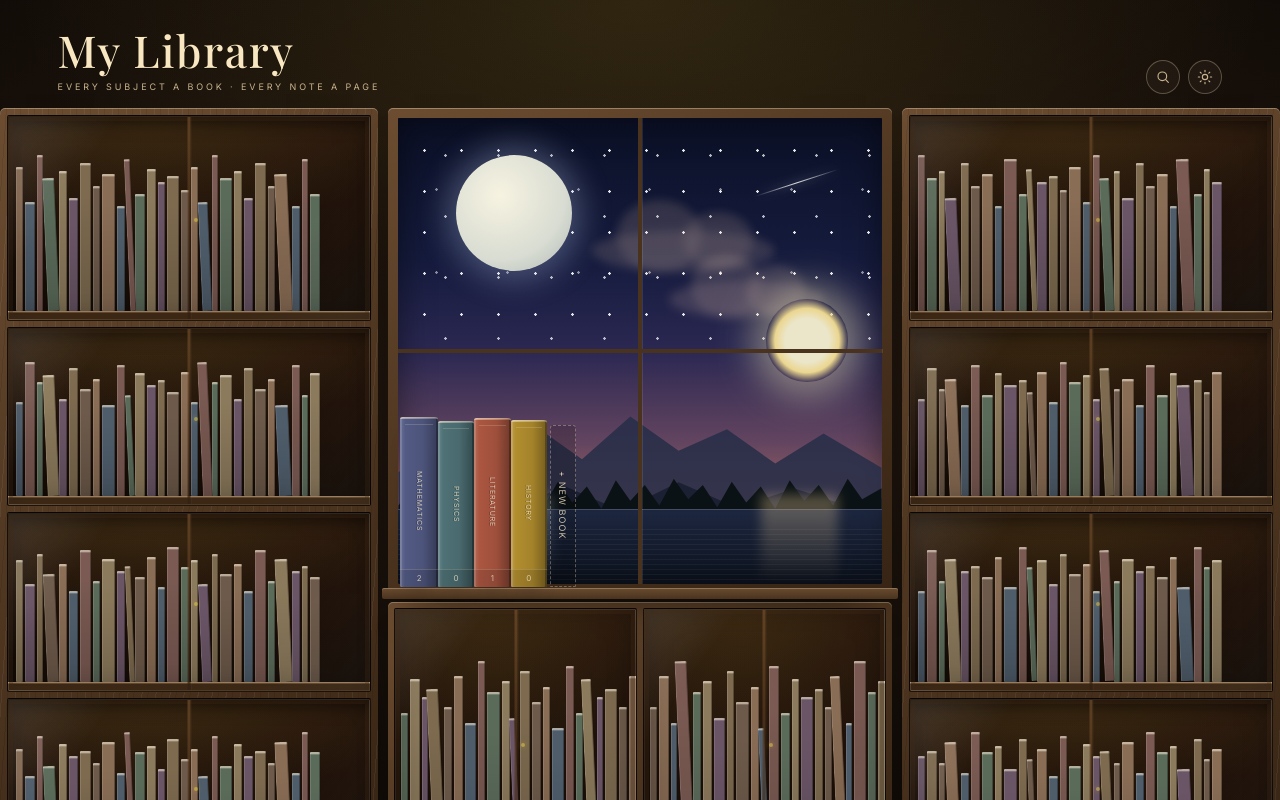
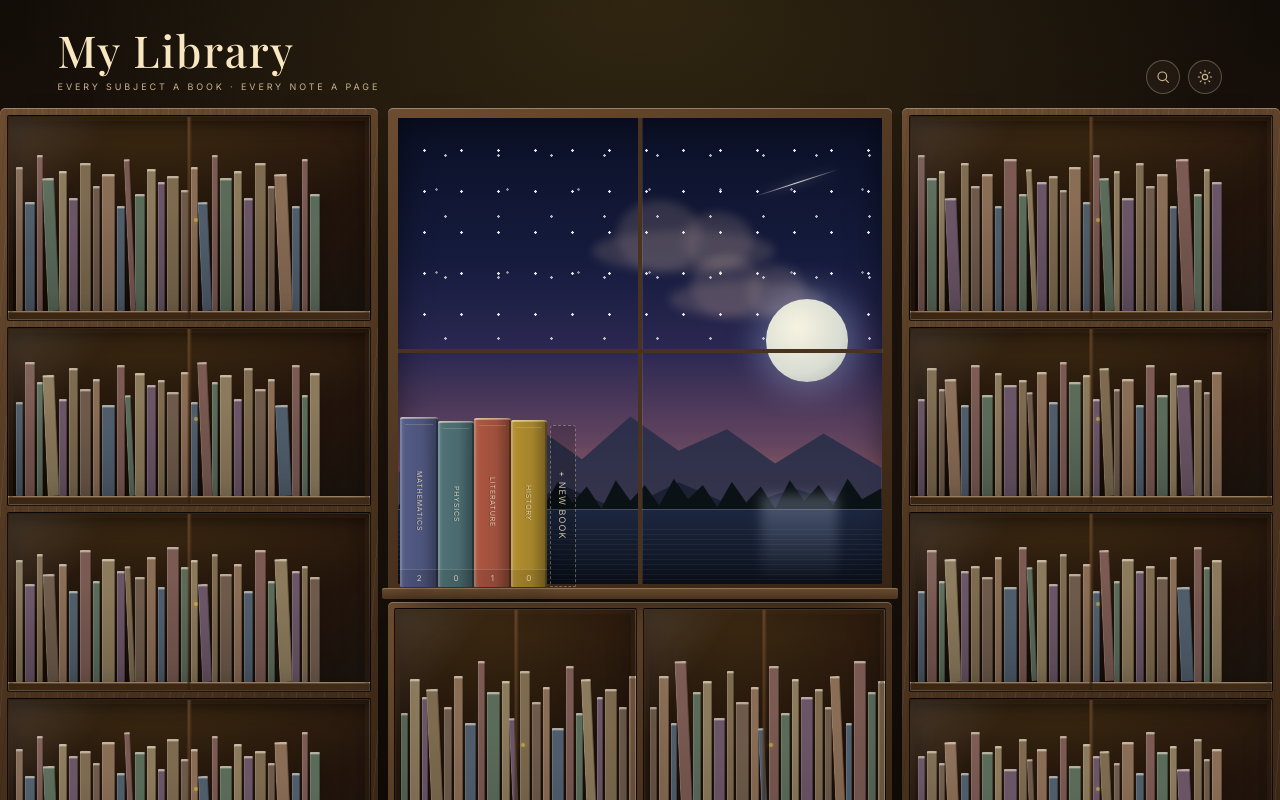
Before and after one commit to olcanaskar/my-library, a Next.js app: page / in a window 1280 px wide. Built offline with nearby package versions, Linux system fonts and the light colour scheme; a web font is replaced by a local one.

Commit message:
fix: show only the moon in dark mode at the sun's spot

```diff
--- a/app/globals.css
+++ b/app/globals.css
@@ -1210,9 +1210,10 @@ input::placeholder {
   --lake-top: #a9c6d2;
   --lake-bottom: #6f8fa0;
   --sun-opacity: 1;
-  --moon-opacity: 0.55;
+  --moon-opacity: 0;
   --cloud-opacity: 0.9;
   --stars-opacity: 0;
+  --lake-glow: rgba(255, 220, 160, 0.6);
 
   height: 100dvh;
   overflow: hidden;
@@ -1249,10 +1250,11 @@ html[data-theme="dark"] .library-scene.library-room {
   --treeline: #0b1215;
   --lake-top: #1d2740;
   --lake-bottom: #0b111c;
-  --sun-opacity: 1;
+  --sun-opacity: 0;
   --moon-opacity: 1;
   --cloud-opacity: 0.45;
   --stars-opacity: 1;
+  --lake-glow: rgba(210, 225, 255, 0.5);
 
   background:
     radial-gradient(70% 55% at 50% 0%, rgba(253, 224, 71, 0.1), transparent 70%),
@@ -1499,11 +1501,11 @@ html[data-theme="dark"] .library-scene.library-room {
 }
 
 .library-room .window-moon {
-  top: 8%;
-  right: auto;
-  left: 12%;
+  top: 39%;
+  right: 7%;
+  left: auto;
   z-index: 2;
-  width: 24%;
+  width: 17%;
   box-shadow: 0 0 30px 10px rgba(200, 220, 255, 0.28);
 }
 
@@ -1696,22 +1698,9 @@ html[data-theme="dark"] .library-room .window-cloud {
   opacity: 0.55;
 }
 
-.window-lake-glow--moon {
-  left: 16%;
-  background: linear-gradient(
-    180deg,
-    rgba(220, 235, 255, 0.5),
-    transparent
-  );
-}
-
 .window-lake-glow--sun {
   right: 9%;
-  background: linear-gradient(
-    180deg,
-    rgba(255, 220, 160, 0.6),
-    transparent
-  );
+  background: linear-gradient(180deg, var(--lake-glow), transparent);
 }
 
 .window-muntin {
--- a/components/library/LibraryView.tsx
+++ b/components/library/LibraryView.tsx
@@ -114,7 +114,6 @@ export function LibraryView({
               <span className="window-ridge window-ridge--mid" />
               <span className="window-treeline" />
               <span className="window-lake" />
-              <span className="window-lake-glow window-lake-glow--moon" />
               <span className="window-lake-glow window-lake-glow--sun" />
             </div>
 
```
